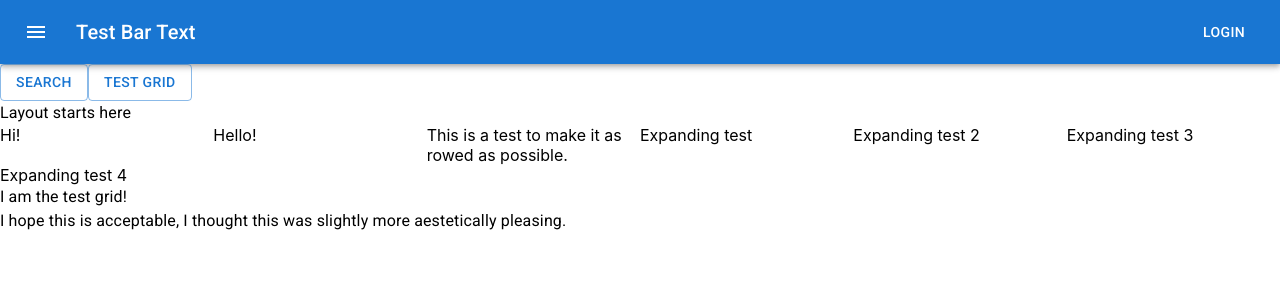
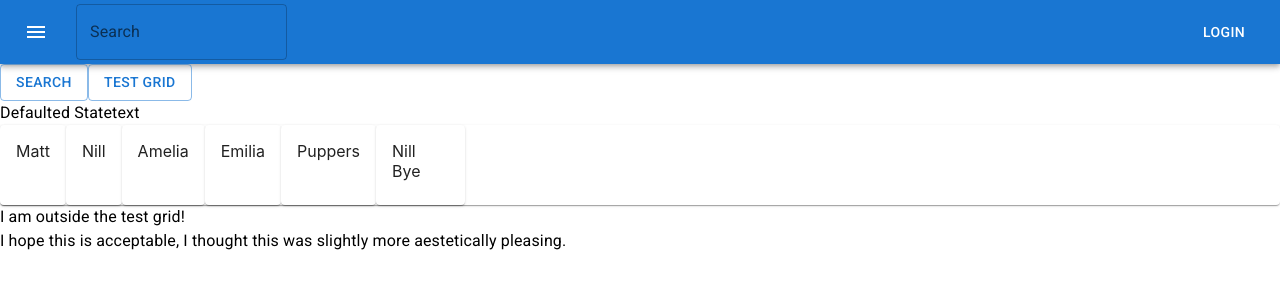
Before and after one commit to mattweidenhamer/food-viewer, a React (Create React App) app: page /testgrid in a window 1280 px wide. Shown: the top 300 px of the page. Built offline with nearby package versions, Linux system fonts and the light colour scheme.

Commit message:
After class commit 9/21/2022

```diff
--- a/src/components/Layout.js
+++ b/src/components/Layout.js
@@ -1,12 +1,13 @@
-import { Typography, Box, AppBar, Toolbar, Button, IconButton } from '@mui/material'
+import { Typography, Box, AppBar, Toolbar, Button, IconButton, TextField, InputAdornment } from '@mui/material'
 import MenuIcon from '@mui/icons-material/Menu'
-import React from 'react';
+import React, {useState} from 'react';
 import TestGrid from '../pages/TestGrid';
 import Search from '../pages/Search';
+import SearchIcon from '@mui/icons-material/Search';
 import {BrowserRouter, Routes, Route, Link} from 'react-router-dom'
 
 const Layout= () => {
-
+    const [searchText, setSearchText] =useState("Defaulted Statetext")
     return  (
         <>
         <BrowserRouter>
@@ -23,7 +24,25 @@ const Layout= () => {
                     <MenuIcon />
                     </IconButton>
                     <Typography variant="h6" component="div" sx={{ flexGrow: 1 }}>
-                        Test Bar Text
+                        <TextField
+                         onChange={
+                            (e) => {
+                                setSearchText(e.target.value)
+                            }
+                         }
+                         label="Search"
+                         variant="outlined"
+                         inputProps={{
+                            startAdornment: (
+                                <InputAdornment position="Start">
+                                    <SearchIcon/>
+                                </InputAdornment>
+
+                            )
+                          }
+
+                         }
+                        />
                     </Typography>
                     <Button color="inherit">Login</Button>
                 </Toolbar>
@@ -34,7 +53,7 @@ const Layout= () => {
 
             <Button variant="outlined" component={Link} to="/testgrid">Test Grid</Button>
 
-            <Typography>Layout starts here</Typography>
+            <Typography>{searchText}</Typography>
             <Routes>
                 <Route exact path='/' element={<TestGrid/>}></Route>
                 <Route exact path='/testgrid' element={<TestGrid/>}></Route>
--- a/src/pages/TestGrid.js
+++ b/src/pages/TestGrid.js
@@ -1,21 +1,33 @@
-import { Typography, Grid} from '@mui/material'
+import { Typography, Grid, Card, CardContent, Paper} from '@mui/material'
 import React from 'react'
 
 const TestGrid = () => {
+    const people = [
+        "Matt", "Nill", "Amelia", "Emilia", "Puppers", "Nill Bye"
+    ]
 
     return  (
         <>
-        <Grid container>
-            <Grid item xs={6} md={2}>Hi!</Grid>
-            <Grid item xs={6} md={2}>Hello!</Grid>
-            <Grid item xs={6} md={2}>This is a test to make it as rowed as possible.</Grid>
-            <Grid item xs={6} md={2}>Expanding test</Grid>
-            <Grid item xs={6} md={2}>Expanding test 2</Grid>
-            <Grid item xs={6} md={2}>Expanding test 3</Grid>
-            <Grid item xs={6} md={2}>Expanding test 4</Grid>
-        </Grid>
+        <Paper>
+            <Grid container>
+                {
+                    people.map(
+                        (person) => {
+                            return (
+                                <Card>
+                                    <CardContent>
+                                        <Grid item xs={6} md={2}>{person}</Grid>
+                                    </CardContent>
+                                </Card>
+                            )
+                        }
+                    )
+                }
 
-            <Typography>I am the test grid!</Typography>
+            </Grid>
+        </Paper>
+
+            <Typography>I am outside the test grid!</Typography>
         </>
     )
 }
```
